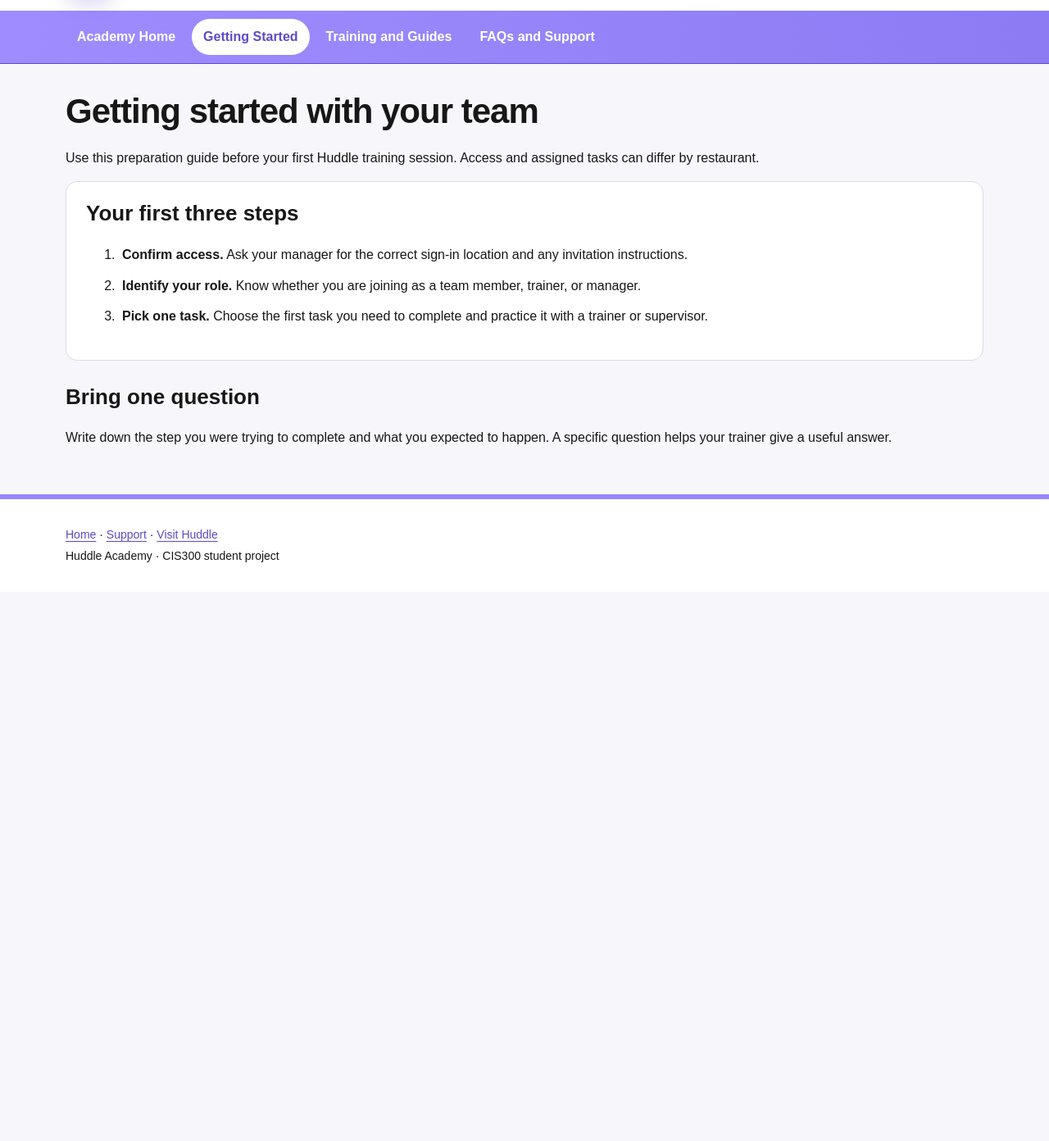
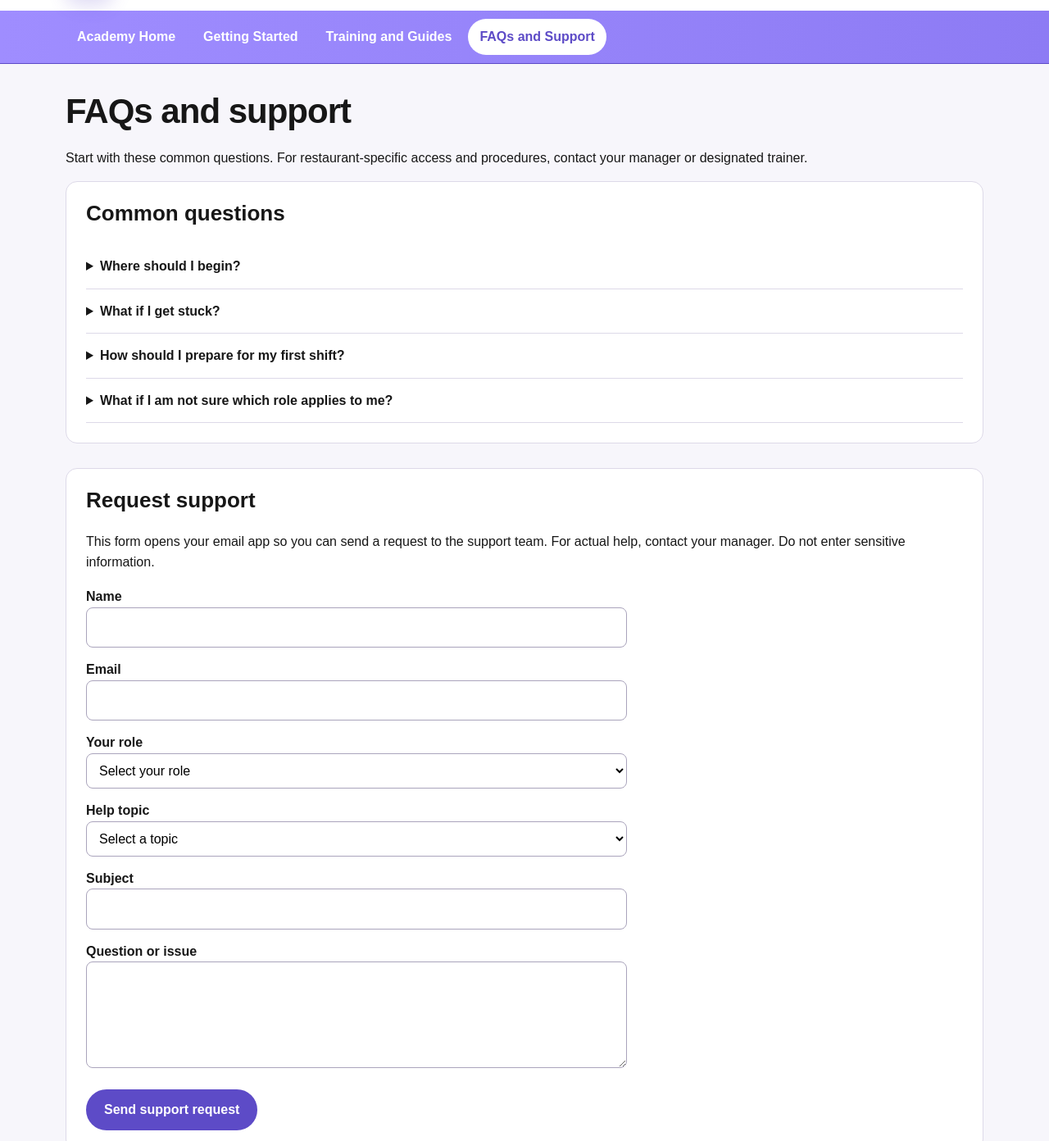
Before and after one commit to gobailli-collab/HuddleAcademy, a plain HTML site: page support.html in a window 1280 px wide. Shown: the part 77-1469 px from the top of the page at 82% size. Before the commit the page ends 800 px from the top, so only its background shows below. Drawn offline with Linux system fonts and the light colour scheme.

Commit message:
Update support page content and metadata

```diff
--- a/support.html
+++ b/support.html
@@ -3,8 +3,12 @@
 <head>
   <meta charset="UTF-8">
   <meta name="viewport" content="width=device-width, initial-scale=1.0">
-  <meta name="description" content="Getting Started: practical onboarding and learning resources for restaurant teams using Huddle.">
-  <title>Getting Started | Huddle Academy</title>
+  <meta name="description" content="FAQs and support for Huddle Academy users, including onboarding help and access questions.">
+  <meta property="og:title" content="FAQs and Support | Huddle Academy">
+  <meta property="og:description" content="Common onboarding questions, role guidance, and support resources for Huddle Academy.">
+  <meta property="og:type" content="website">
+  <title>FAQs and Support | Huddle Academy</title>
+  <link rel="icon" href="huddle-logo.svg" type="image/svg+xml">
   <link rel="stylesheet" href="huddle.css">
 </head>
 <body>
@@ -17,32 +21,79 @@
       <p class="tagline"><strong>Huddle</strong><br>Academy</p>
     </div>
   </header>
+
   <nav aria-label="Main navigation">
     <div class="wrapper">
       <ul>
         <li><a href="index.html">Academy Home</a></li>
-        <li><a href="getting-started.html" aria-current="page">Getting Started</a></li>
+        <li><a href="getting-started.html">Getting Started</a></li>
         <li><a href="training.html">Training and Guides</a></li>
-        <li><a href="support.html">FAQs and Support</a></li>
+        <li><a href="support.html" aria-current="page">FAQs and Support</a></li>
       </ul>
     </div>
   </nav>
+
   <main id="main" class="wrapper">
-    <h1>Getting started with your team</h1>
-    <p>Use this preparation guide before your first Huddle training session. Access and assigned tasks can differ by restaurant.</p>
+    <h1>FAQs and support</h1>
+    <p class="lead">Start with these common questions. For restaurant-specific access and procedures, contact your manager or designated trainer.</p>
+
     <section class="panel">
-      <h2>Your first three steps</h2>
-      <ol class="steps">
-        <li><strong>Confirm access.</strong> Ask your manager for the correct sign-in location and any invitation instructions.</li>
-        <li><strong>Identify your role.</strong> Know whether you are joining as a team member, trainer, or manager.</li>
-        <li><strong>Pick one task.</strong> Choose the first task you need to complete and practice it with a trainer or supervisor.</li>
-      </ol>
+      <h2>Common questions</h2>
+      <details>
+        <summary>Where should I begin?</summary>
+        <p>Read Getting Started, confirm your role with your manager, and choose one task to practice with your trainer.</p>
+      </details>
+      <details>
+        <summary>What if I get stuck?</summary>
+        <p>Bring the exact step or action you were trying to complete. A specific question leads to a more helpful answer.</p>
+      </details>
+      <details>
+        <summary>How should I prepare for my first shift?</summary>
+        <p>Know where to sign in, know your assigned task, and have at least one question ready to review with your trainer or manager.</p>
+      </details>
+      <details>
+        <summary>What if I am not sure which role applies to me?</summary>
+        <p>Ask your manager which role you are expected to complete in Huddle. Team member, trainer, and manager responsibilities are similar but not identical.</p>
+      </details>
     </section>
-    <section class="section">
-      <h2>Bring one question</h2>
-      <p>Write down the step you were trying to complete and what you expected to happen. A specific question helps your trainer give a useful answer.</p>
+
+    <section class="panel section">
+      <h2>Request support</h2>
+      <p id="form-note">This form opens your email app so you can send a request to the support team. For actual help, contact your manager. Do not enter sensitive information.</p>
+      <form action="mailto:academy@huddleapp.com" method="post" enctype="text/plain" aria-describedby="form-note">
+        <label for="name">Name</label>
+        <input id="name" name="name" type="text" autocomplete="name" required>
+
+        <label for="email">Email</label>
+        <input id="email" name="email" type="email" autocomplete="email" required>
+
+        <label for="role">Your role</label>
+        <select id="role" name="role" required>
+          <option value="">Select your role</option>
+          <option>Team member</option>
+          <option>Trainer</option>
+          <option>Manager</option>
+        </select>
+
+        <label for="topic">Help topic</label>
+        <select id="topic" name="topic" required>
+          <option value="">Select a topic</option>
+          <option>Getting started</option>
+          <option>Training resource</option>
+          <option>Access issue</option>
+        </select>
+
+        <label for="subject">Subject</label>
+        <input id="subject" name="subject" type="text" required>
+
+        <label for="message">Question or issue</label>
+        <textarea id="message" name="message" required></textarea>
+
+        <button class="button" type="submit">Send support request</button>
+      </form>
     </section>
   </main>
+
   <footer>
     <div class="wrapper">
       <p><a href="index.html">Home</a> · <a href="support.html">Support</a> · <a href="https://huddleapp.com">Visit Huddle</a></p>
```
